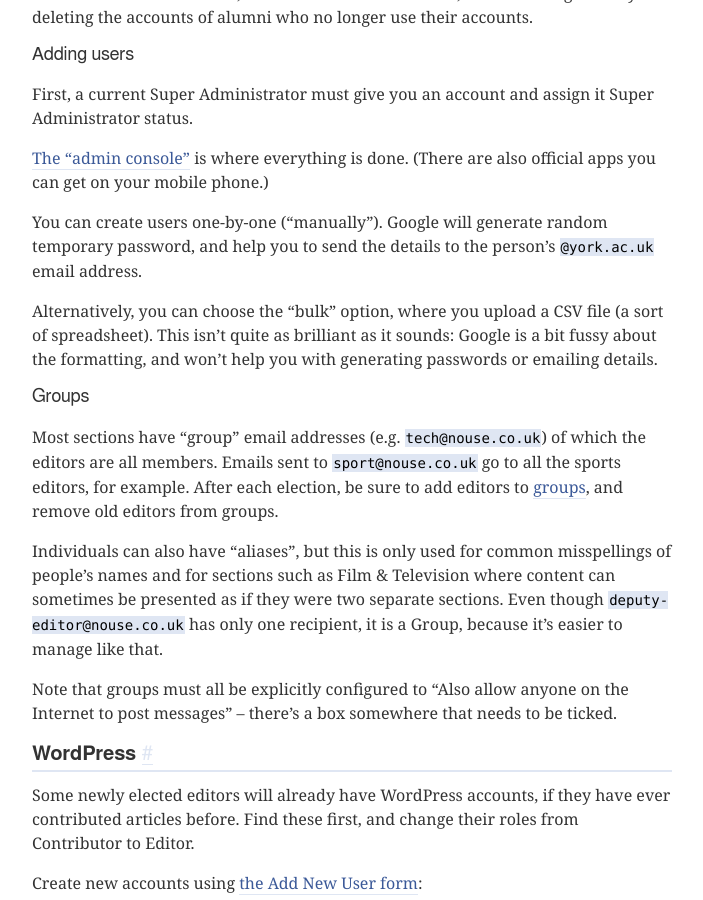
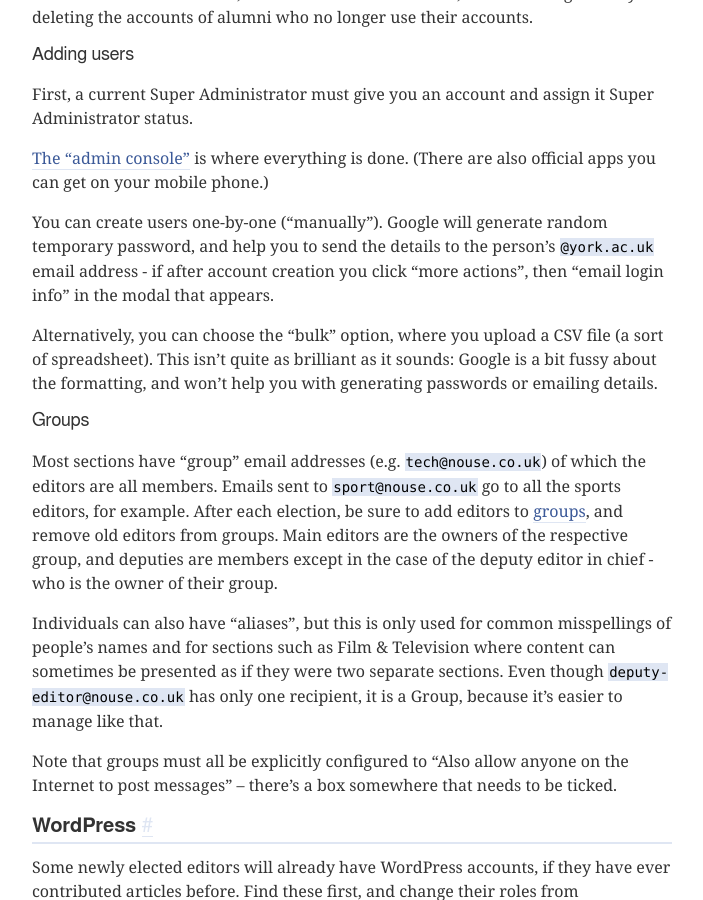
Before and after one commit to yorknouse/docs, a Jekyll site: the page built from pages/08-accounts.md, in a window 1280 px wide and 900 px high, scrolled down 418 px. Shown: the whole window, without its empty margins (288-991 px from the left). Built offline with Jekyll 4.4.1, drawn with Linux system fonts in a browser that asks for light colours.

Commit message:
Clarify minor details in account creation

```diff
--- a/pages/08-accounts.md
+++ b/pages/08-accounts.md
@@ -22,7 +22,7 @@ First, a current Super Administrator must give you an account and assign it Supe
 
 [The "admin console"](https://admin.google.com/nouse.co.uk/AdminHome) is where everything is done. (There are also official apps you can get on your mobile phone.)
 
-You can create users one-by-one ("manually"). Google will generate random temporary password, and help you to send the details to the person's `@york.ac.uk` email address.
+You can create users one-by-one ("manually"). Google will generate random temporary password, and help you to send the details to the person's `@york.ac.uk` email address - if after account creation you click "more actions", then "email login info" in the modal that appears.
 
 Alternatively, you can choose the "bulk" option, where you upload a CSV file (a sort of spreadsheet). This isn't quite as brilliant as it sounds: Google is a bit fussy about the formatting, and won't help you with generating passwords or emailing details.
 
@@ -30,7 +30,7 @@ Alternatively, you can choose the "bulk" option, where you upload a CSV file (a
 
 Most sections have "group" email addresses (e.g. `tech@nouse.co.uk`) of which the editors are all members.
 Emails sent to `sport@nouse.co.uk` go to all the sports editors, for example.
-After each election, be sure to add editors to [groups](https://admin.google.com/nouse.co.uk/AdminHome#GroupList:), and remove old editors from groups.
+After each election, be sure to add editors to [groups](https://admin.google.com/nouse.co.uk/AdminHome#GroupList:), and remove old editors from groups. Main editors are the owners of the respective group, and deputies are members except in the case of the deputy editor in chief - who is the owner of their group.
 
 Individuals can also have "aliases", but this is only used for common misspellings of people's names and for sections such as Film & Television where content can sometimes be presented as if they were two separate sections.
 Even though `deputy-editor@nouse.co.uk` has only one recipient, it is a Group, because it's easier to manage like that.
```
